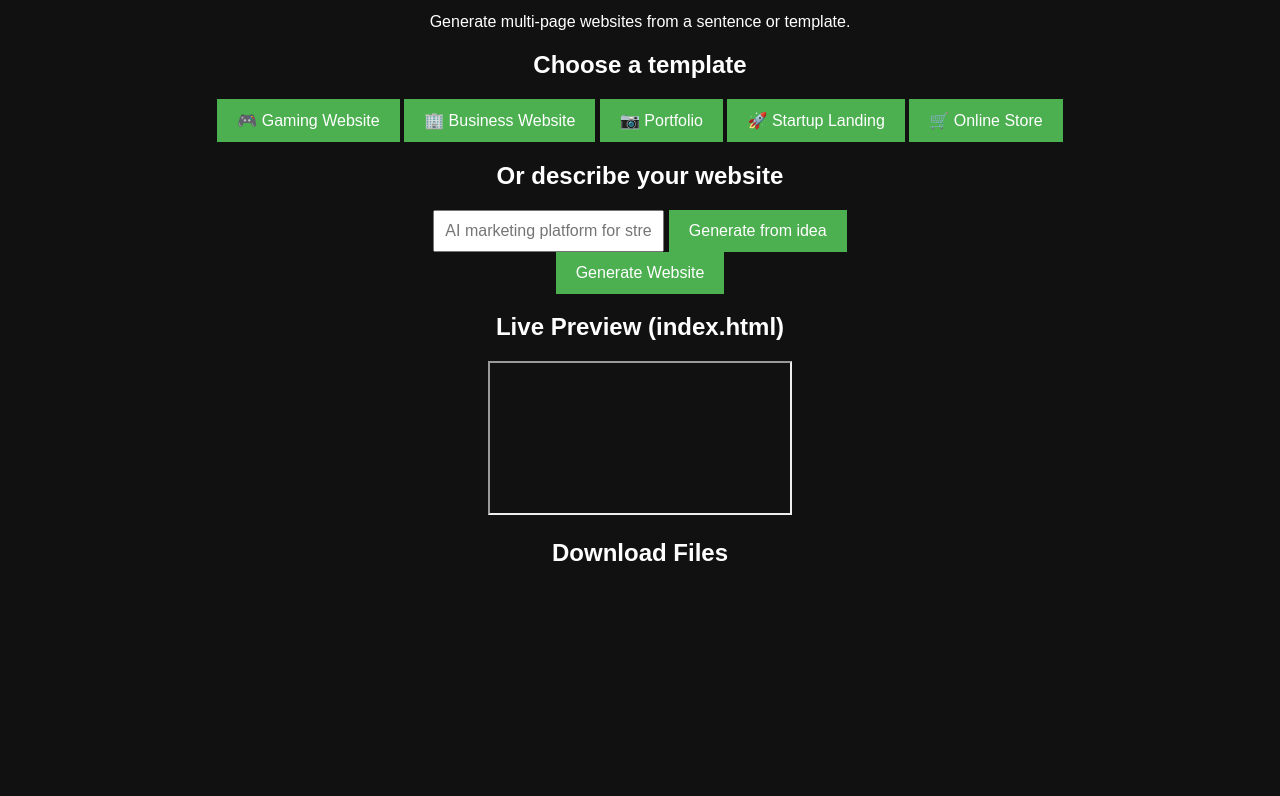
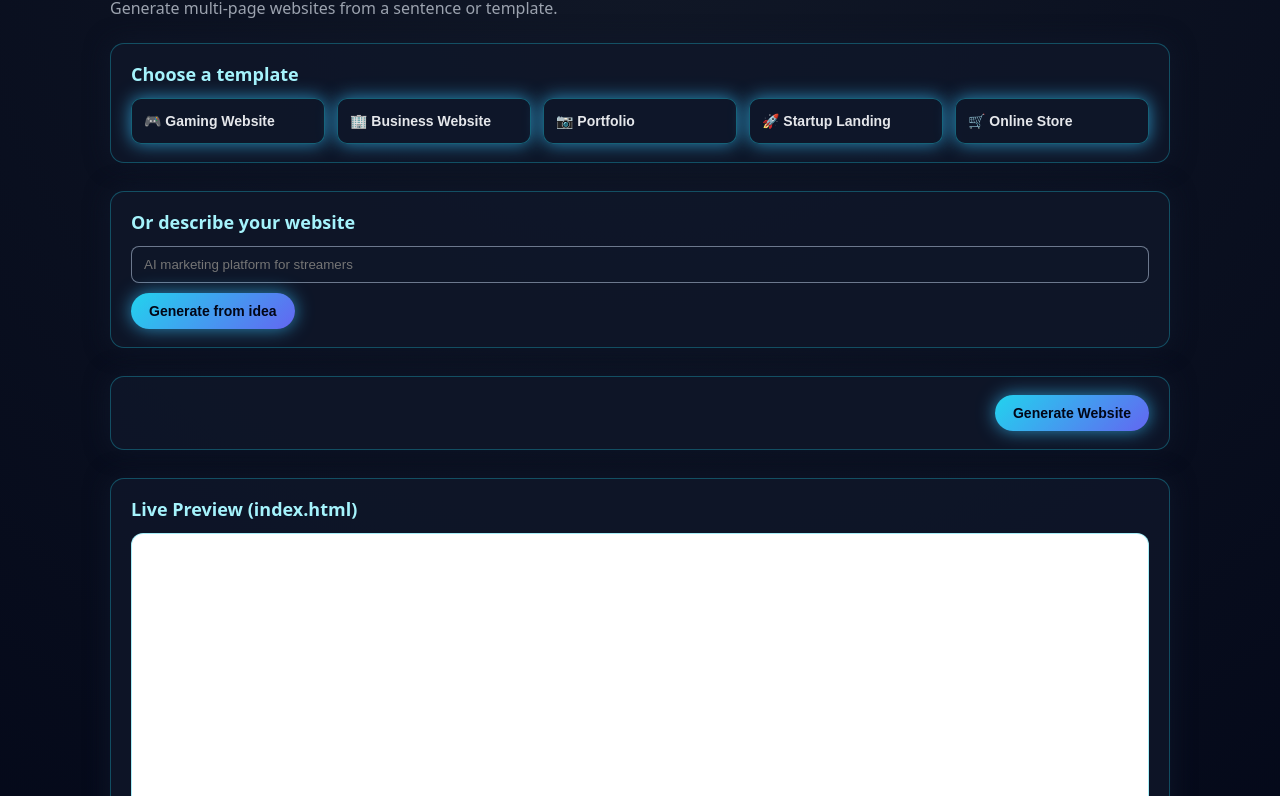
Before and after one commit to zeiterjosh-cloud/ai-website-generator, a website: page public/index.html in a window 1280 px wide. Shown: the part 115-911 px from the top of the page. Before the commit the page ends 800 px from the top, so only its background shows below. Drawn offline with Linux system fonts and the light colour scheme.

Commit message:
Update style.css

```diff
--- a/public/style.css
+++ b/public/style.css
@@ -1,81 +1,133 @@
-body {
-
-font-family: Arial;
-
-background: #111;
-
-color: white;
-
-text-align: center;
-
-padding: 40px;
-
+* {
+  box-sizing: border-box;
 }
 
-input {
-
-padding: 10px;
-
-font-size: 16px;
-
+body {
+  margin: 0;
+  background: radial-gradient(circle at top, #111827, #020617);
+  font-family: system-ui, -apple-system, BlinkMacSystemFont, "Inter", sans-serif;
+  color: #e5e7eb;
 }
 
-select {
+.app {
+  max-width: 1100px;
+  margin: 0 auto;
+  padding: 32px 20px 60px;
+}
 
-padding: 10px;
+header h1 {
+  font-size: 32px;
+  color: #22d3ee;
+  text-shadow: 0 0 18px rgba(34, 211, 238, 0.7);
+  margin-bottom: 8px;
+}
 
-font-size: 16px;
+header p {
+  color: #9ca3af;
+  margin-bottom: 24px;
+}
 
+section {
+  margin-bottom: 28px;
+  padding: 18px 20px;
+  border-radius: 14px;
+  border: 1px solid rgba(34, 211, 238, 0.3);
+  background: rgba(15, 23, 42, 0.8);
+  box-shadow: 0 0 24px rgba(15, 23, 42, 0.9);
+}
+
+section h2 {
+  margin-top: 0;
+  margin-bottom: 12px;
+  font-size: 18px;
+  color: #a5f3fc;
+}
+
+.template-grid {
+  display: grid;
+  grid-template-columns: repeat(auto-fit, minmax(160px, 1fr));
+  gap: 12px;
+}
+
+.template-card {
+  padding: 14px 12px;
+  border-radius: 10px;
+  border: 1px solid rgba(34, 211, 238, 0.4);
+  background: rgba(15, 23, 42, 0.9);
+  color: #e5e7eb;
+  cursor: pointer;
+  text-align: left;
+  font-size: 14px;
+  transition: 0.18s ease;
+}
+
+.template-card.active,
+.template-card:hover {
+  border-color: #22d3ee;
+  box-shadow: 0 0 18px rgba(34, 211, 238, 0.7);
+  transform: translateY(-1px);
+}
+
+.idea input {
+  width: 100%;
+  padding: 10px 12px;
+  border-radius: 8px;
+  border: 1px solid rgba(148, 163, 184, 0.7);
+  background: rgba(15, 23, 42, 0.9);
+  color: #e5e7eb;
+  margin-bottom: 10px;
+}
+
+.idea input:focus {
+  outline: none;
+  border-color: #22d3ee;
+  box-shadow: 0 0 12px rgba(34, 211, 238, 0.6);
 }
 
 button {
-
-padding: 12px 20px;
-
-font-size: 16px;
-
-background: #4CAF50;
-
-color: white;
-
-border: none;
-
-cursor: pointer;
-
+  border: none;
+  border-radius: 999px;
+  padding: 10px 18px;
+  font-size: 14px;
+  font-weight: 600;
+  cursor: pointer;
+  background: linear-gradient(135deg, #22d3ee, #6366f1);
+  color: #020617;
+  box-shadow: 0 0 18px rgba(56, 189, 248, 0.7);
+  transition: 0.18s ease;
 }
 
 button:hover {
-
-background: #45a049;
-
+  transform: translateY(-1px);
+  box-shadow: 0 0 24px rgba(56, 189, 248, 0.9);
 }
 
-pre {
-
-background: #222;
-
-padding: 20px;
-
-margin-top: 20px;
-
-white-space: pre-wrap;
-
-text-align: left;
-
+.controls {
+  text-align: right;
 }
 
-a {
+.preview-section iframe {
+  width: 100%;
+  height: 360px;
+  border-radius: 12px;
+  border: 1px solid rgba(34, 211, 238, 0.4);
+  background: white;
+}
 
-display: inline-block;
+.downloads #downloadLinks a {
+  display: inline-block;
+  margin-right: 10px;
+  margin-bottom: 8px;
+  font-size: 13px;
+  text-decoration: none;
+  color: #e5e7eb;
+  padding: 6px 12px;
+  border-radius: 999px;
+  border: 1px solid rgba(148, 163, 184, 0.7);
+  background: rgba(15, 23, 42, 0.9);
+}
 
-margin-top: 20px;
-
-padding: 12px 20px;
-
-background: #2196F3;
-
-color: white;
-
-text-decoration: none;
-
+.downloads #downloadLinks a:hover {
+  border-color: #22d3ee;
+  box-shadow: 0 0 12px rgba(34, 211, 238, 0.7);
 }
```
